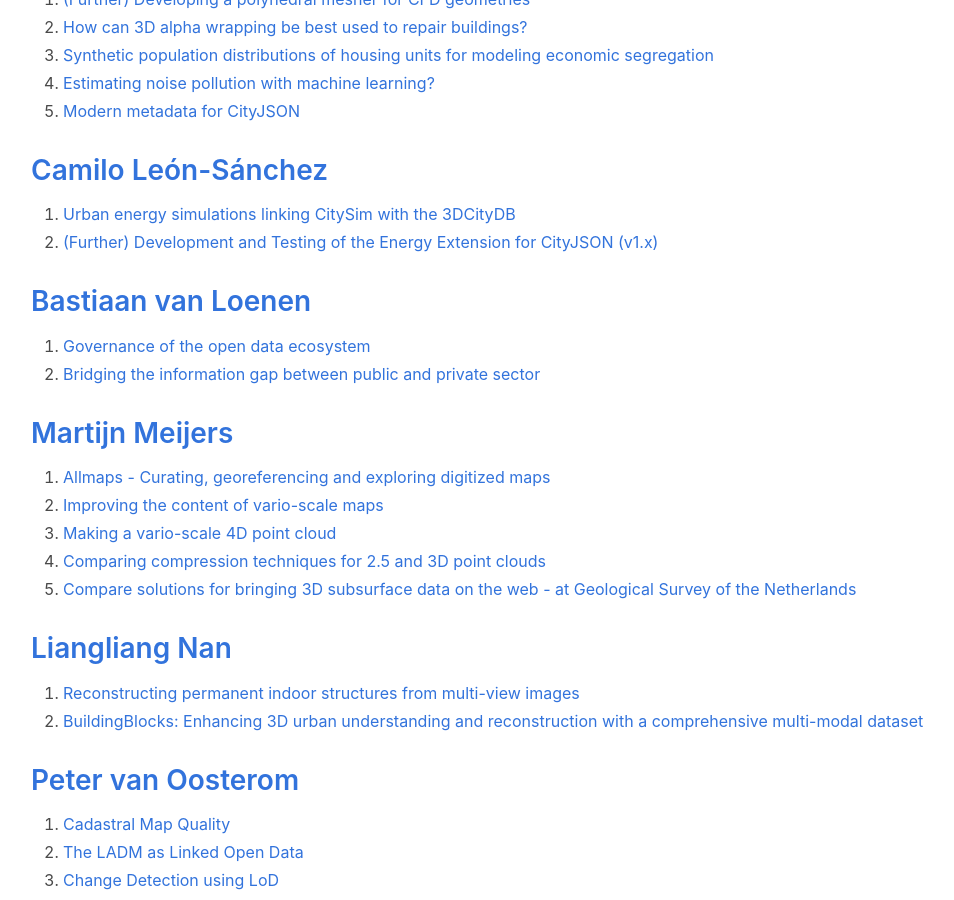
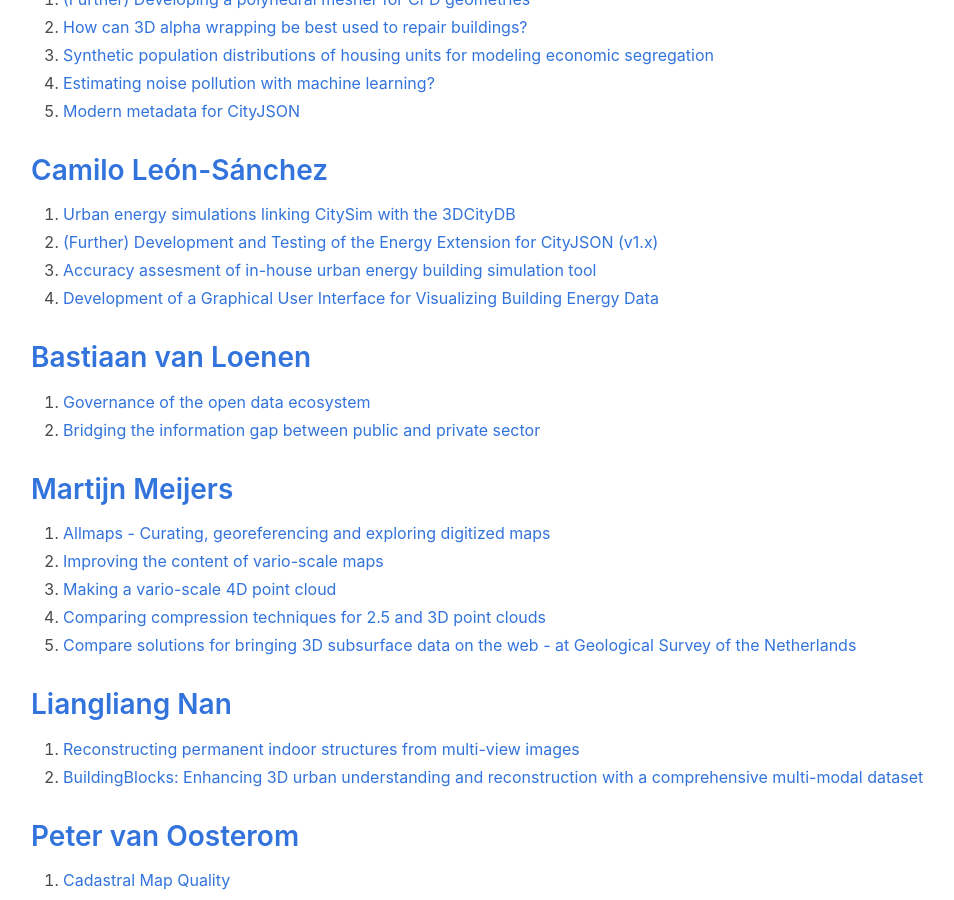
Before and after one commit to tudelft3d/geo2020, a Jekyll site: the page built from potentialtopics/index.md, in a window 1280 px wide and 900 px high, scrolled down 2937 px. Shown: the whole window, without its empty margins (33-987 px from the left). Built offline with Jekyll 4.4.1, drawn with Linux system fonts in a browser that asks for light colours; nearby versions of some CDN libraries.

Commit message:
Adds Camilo topics

```diff
--- a/potentialtopics/index.md
+++ b/potentialtopics/index.md
@@ -105,7 +105,9 @@
 
 ## [Camilo León-Sánchez](https://3d.bk.tudelft.nl/cleon/)
 1. [Urban energy simulations linking CitySim with the 3DCityDB](https://github.com/tudelft3d/website/blob/main/education/msctopics/index.md#urban-energy-simulations-linking-citysim-with-the-3dcitydb)
-1. [(Further) Development and Testing of the Energy Extension for CityJSON (v1.x)](https://github.com/tudelft3d/website/blob/main/education/msctopics/index.md#further-development-and-testing-of-the-energy-extension-for-cityjson-v1x)
+2. [(Further) Development and Testing of the Energy Extension for CityJSON (v1.x)](https://3d.bk.tudelft.nl/education/msctopics/#further-development-and-testing-of-the-energy-extension-for-cityjson-v1x)
+3. [Accuracy assesment of in-house urban energy building simulation tool](https://3d.bk.tudelft.nl/education/msctopics/#accuracy-assesment-of-in-house-urban-energy-building-simulation-tool)
+4. [Development of a Graphical User Interface for Visualizing Building Energy Data](https://3d.bk.tudelft.nl/education/msctopics/#development-of-a-graphical-user-interface-for-visualizing-building-energy-data)
 
 ## [Bastiaan van Loenen](https://www.tudelft.nl/en/staff/b.vanloenen/)
 1. [Governance of the open data ecosystem](https://kcopendata.eu/education/thesis-topics/#IP)
```
